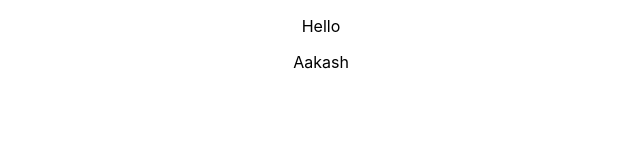
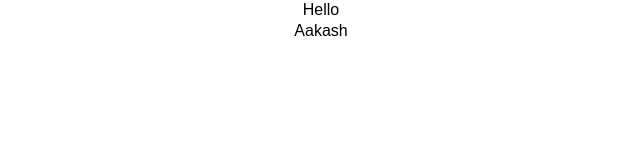
Before and after one commit to 9267aakashsharma/myNotes, a React (Create React App) app: page / in a window 1280 px wide. Shown: the top 160 px of the page, without its empty margins (319-959 px from the left). Built offline with nearby package versions, Linux system fonts and the light colour scheme.

Commit message:
as/client/chore/initial scss setup
Signed-off-by: Aakash <9267aakashsharma@gmail.com>

```diff
--- /dev/null
+++ b/src/_fonts.scss
@@ -0,0 +1,105 @@
+@font-face {
+  font-family: "ProductSans";
+  src: url("assets/fonts/ProductSans-Thin.woff") format("woff2");
+  font-weight: 300;
+  font-style: normal;
+}
+
+@font-face {
+  font-family: "ProductSans";
+  src: url("assets/fonts/ProductSans-Regular.woff") format("woff2");
+  font-weight: 400;
+  font-style: normal;
+}
+
+@font-face {
+  font-family: "ProductSans";
+  src: url("assets/fonts/ProductSans-Medium.woff") format("woff2");
+  font-weight: 500;
+  font-style: normal;
+}
+
+@font-face {
+  font-family: "ProductSans";
+  src: url("assets/fonts/ProductSans-Medium.woff") format("woff2");
+  font-weight: 600;
+  font-style: normal;
+}
+
+@font-face {
+  font-family: "ProductSans";
+  src: url("assets/fonts/ProductSans-Bold.woff") format("woff2");
+  font-weight: 700;
+  font-style: normal;
+}
+
+@font-face {
+  font-family: "ProductSans";
+  src: url("assets/fonts/ProductSans-Bold.woff") format("woff2");
+  font-weight: 800;
+  font-style: normal;
+}
+
+@font-face {
+  font-family: "ProductSans";
+  src: url("assets/fonts/ProductSans-Bold.woff") format("woff2");
+  font-weight: 900;
+  font-style: normal;
+}
+
+/* Roboto font-face */
+@font-face {
+  font-family: "Roboto";
+  src: url("assets/fonts/Roboto-Thin.ttf") format("ttf");
+  font-weight: 200;
+  font-style: normal;
+}
+
+@font-face {
+  font-family: "Roboto";
+  src: url("assets/fonts/Roboto-Light.ttf") format("ttf");
+  font-weight: 300;
+  font-style: normal;
+}
+
+@font-face {
+  font-family: "Roboto";
+  src: url("assets/fonts/Roboto-Regular.ttf") format("ttf");
+  font-weight: 400;
+  font-style: normal;
+}
+
+@font-face {
+  font-family: "Roboto";
+  src: url("assets/fonts/Roboto-Medium.ttf") format("ttf");
+  font-weight: 500;
+  font-style: normal;
+}
+
+@font-face {
+  font-family: "Roboto";
+  src: url("assets/fonts/Roboto-Medium.ttf") format("ttf");
+  font-weight: 600;
+  font-style: normal;
+}
+
+@font-face {
+  font-family: "Roboto";
+  src: url("assets/fonts/Roboto-Bold.ttf") format("ttf");
+  font-weight: 700;
+  font-style: normal;
+}
+
+@font-face {
+  font-family: "Roboto";
+  src: url("assets/fonts/Roboto-Bold.ttf") format("ttf");
+  font-weight: 800;
+  font-style: normal;
+}
+
+@font-face {
+  font-family: "Roboto";
+  src: url("assets/fonts/Roboto-Bold.ttf") format("ttf");
+  font-weight: 900;
+  font-style: normal;
+}
--- /dev/null
+++ b/src/_variables.scss
@@ -0,0 +1,12 @@
+$primary: #54a870;
+$accent: #26baff;
+$tertiary: #feefc3;
+
+$text: #000;
+$text-alt: #1f1f1f;
+$background: #fff;
+$background-alt: #fafafa;
+$gray: #c4c4c4;
+
+$font-size: 16px;
+$sidebar: 300px;
--- a/src/index.scss
+++ b/src/index.scss
@@ -1,13 +1,97 @@
-body {
+@import "./fonts";
+@import "./variables";
+
+* {
   margin: 0;
-  font-family: -apple-system, BlinkMacSystemFont, 'Segoe UI', 'Roboto', 'Oxygen',
-    'Ubuntu', 'Cantarell', 'Fira Sans', 'Droid Sans', 'Helvetica Neue',
-    sans-serif;
-  -webkit-font-smoothing: antialiased;
-  -moz-osx-font-smoothing: grayscale;
+  padding: 0;
+  box-sizing: border-box;
 }
 
-code {
-  font-family: source-code-pro, Menlo, Monaco, Consolas, 'Courier New',
-    monospace;
+html,
+body {
+  min-height: 100vh;
+  scroll-behavior: smooth;
+  height: 100%;
 }
+
+body {
+  font-size: $font-size;
+  font-family: "Graphik", sans-serif;
+  color: $text;
+  text-rendering: optimizeLegibility;
+  background-color: $background;
+}
+
+p {
+  line-height: 130%;
+  font-size: 1rem;
+}
+
+a {
+  text-decoration: none;
+  color: inherit;
+}
+
+.mt-1 {
+  margin-top: 0.25rem;
+}
+.mt-2 {
+  margin-top: 0.5rem;
+}
+.mt-3 {
+  margin-top: 1rem;
+}
+.mt-4 {
+  margin-top: 1.5rem;
+}
+.mt-5 {
+  margin-top: 2rem;
+}
+
+.mb-1 {
+  margin-bottom: 0.25rem;
+}
+.mb-2 {
+  margin-bottom: 0.5rem;
+}
+.mb-3 {
+  margin-bottom: 1rem;
+}
+.mb-4 {
+  margin-bottom: 1.5rem;
+}
+.mb-5 {
+  margin-bottom: 2rem;
+}
+
+.ml-1 {
+  margin-left: 0.25rem;
+}
+.ml-2 {
+  margin-left: 0.5rem;
+}
+.ml-3 {
+  margin-left: 1rem;
+}
+.ml-4 {
+  margin-left: 1.5rem;
+}
+.ml-5 {
+  margin-left: 2rem;
+}
+
+.mr-1 {
+  margin-right: 0.25rem;
+}
+.mr-2 {
+  margin-right: 0.5rem;
+}
+.mr-3 {
+  margin-right: 1rem;
+}
+.mr-4 {
+  margin-right: 1.5rem;
+}
+.mr-5 {
+  margin-right: 2rem;
+}
```
Also changed, not shown: src/_mixins.scss (added, +14 -0 lines).
